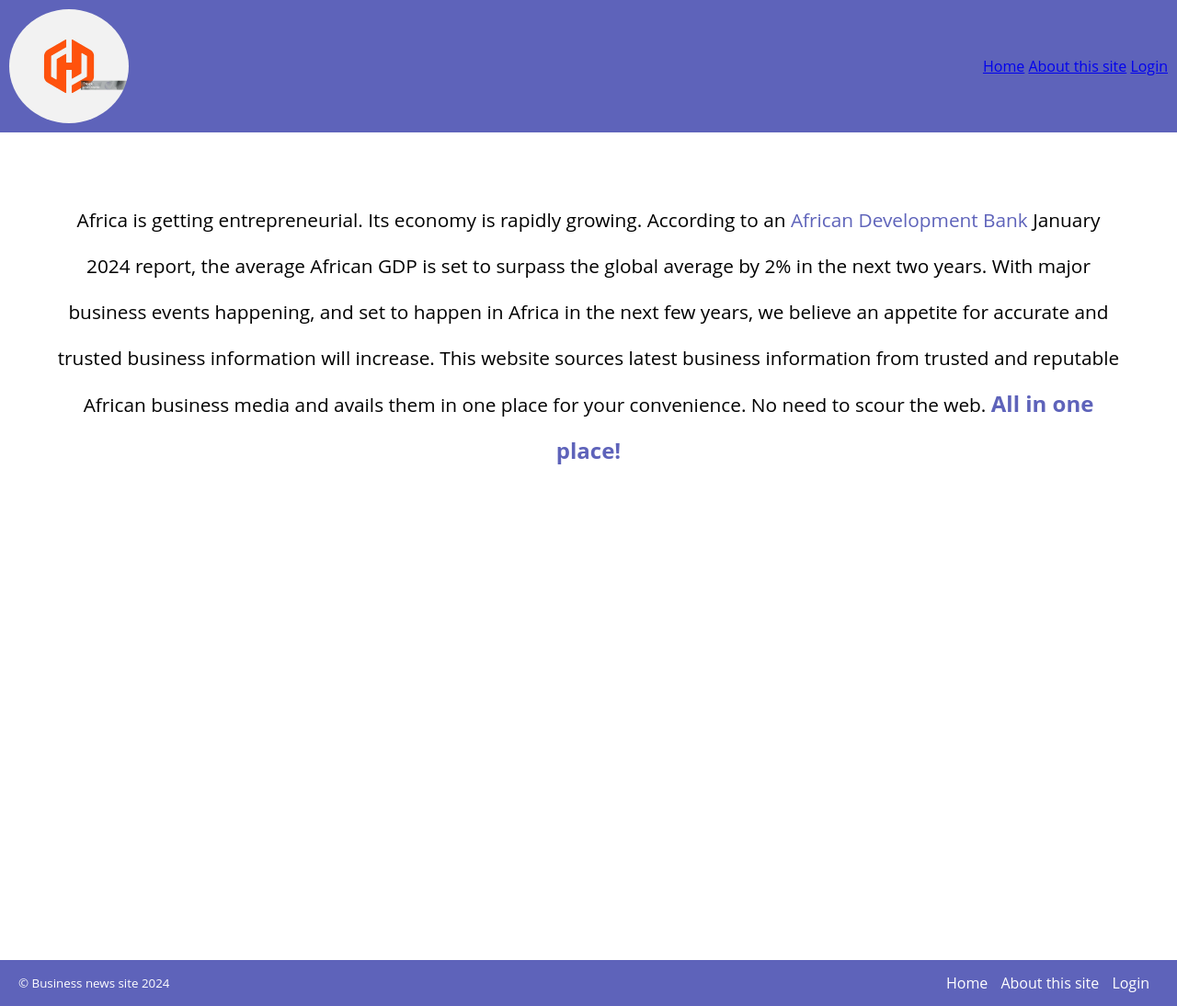
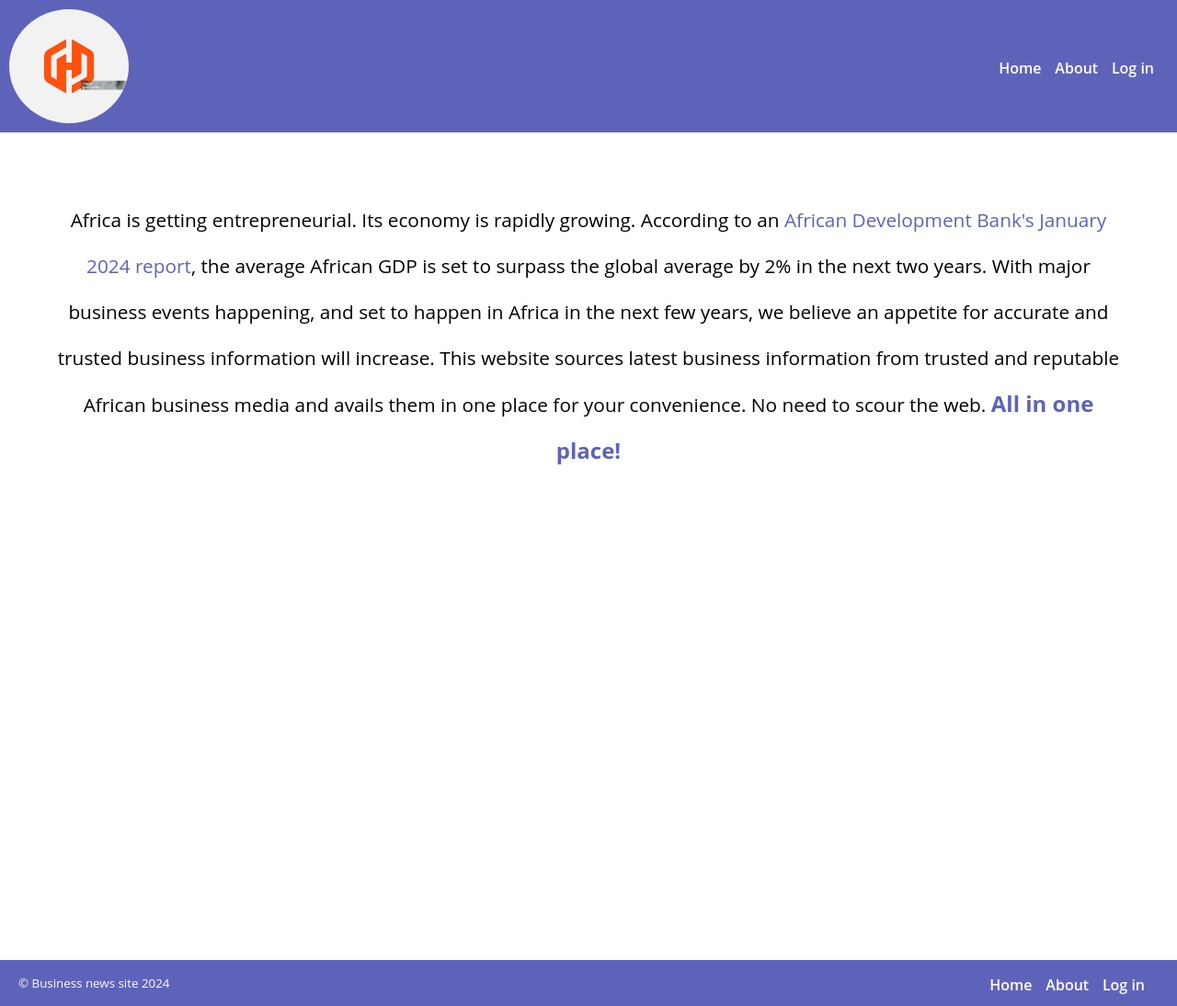
Before and after one commit to Nickodhiambo/Business-News-Web, a Django app: page /about/ in a window 1280 px wide. Shown: the whole page at 92% size. Run offline with Django 3.2, Linux system fonts and the light colour scheme.

Commit message:
Modify templates

```diff
--- a/templates/about.html
+++ b/templates/about.html
@@ -12,22 +12,32 @@
         <div class="container">
             <header>
                 <img src="{% static 'images/logo.jpg' %}" alt="logo image">
-                <nav>
+                <nav class="nav-class">
                     <a href="{% url 'news_content:index' %}">Home</a>
-                    <a href="{% url 'news_content:about' %}">About this site</a>
-		    <a href="{% url 'users:login' %}">Login</a>
+                    <a href="{% url 'news_content:about' %}">About</a>
+		    {% if user.is_authenticated %}
+		        Hello, {{ user }}
+			<a href="{% url 'users:logout' %}">Log out</a>
+		    {% else %}
+		        <a href="{% url 'users:login' %}">Log in</a>
+		    {% endif %}
                 </nav>
             </header>
 
             <div class="about-content">
-		    <p>Africa is getting entrepreneurial. Its economy is rapidly growing. According to an <a href="https://www.afdb.org/en/news-and-events/press-releases/africas-economic-growth-outpace-global-forecast-2023-2024-african-development-bank-biannual-report-58293#:~:text=Africa%20is%20set%20to%20outperform,4%25%20in%202023%20and%202024." target="blank">African Development Bank</a> January 2024 report, the average African GDP is set to surpass the global average by 2% in the next two years. With major business events happening, and set to happen in Africa in the next few years, we believe an appetite for accurate and trusted business information will increase. This website sources latest business information from trusted and reputable African business media and avails them in one place for your convenience. No need to scour the web. <b>All in one place!</b> </p>
+		    <p>Africa is getting entrepreneurial. Its economy is rapidly growing. According to an <a href="https://www.afdb.org/en/news-and-events/press-releases/africas-economic-growth-outpace-global-forecast-2023-2024-african-development-bank-biannual-report-58293#:~:text=Africa%20is%20set%20to%20outperform,4%25%20in%202023%20and%202024." target="blank">African Development Bank's January 2024 report</a>, the average African GDP is set to surpass the global average by 2% in the next two years. With major business events happening, and set to happen in Africa in the next few years, we believe an appetite for accurate and trusted business information will increase. This website sources latest business information from trusted and reputable African business media and avails them in one place for your convenience. No need to scour the web. <b>All in one place!</b> </p>
             </div>
             <footer>
                 <small>&copy; Business news site 2024</small>
-                <nav>
+                <nav class="nav-class">
                     <a href="{% url 'news_content:index' %}" target="blank">Home</a>
-                    <a href="{% url 'news_content:about' %}" target="blank">About this site</a>
-		    <a href="{% url 'users:login' %}">Login</a>
+                    <a href="{% url 'news_content:about' %}" target="blank">About</a>
+		    {% if user.is_authenticated %}
+		        Hello, {{ user }}
+			<a href="{% url 'users:logout' %}">Log out</a>
+		    {% else %}
+		        <a href="{% url 'users:login' %}">Log in</a>
+		    {% endif %}
                 </nav>
             </footer>
     </body>
--- a/templates/index.html
+++ b/templates/index.html
@@ -14,7 +14,7 @@
                 <img src="{% static 'images/logo.jpg' %}" alt="logo image">
                 <nav class="nav-class">
                     <a href="{% url 'news_content:index' %}">Home</a>
-                    <a href="{% url 'news_content:about' %}">About this site</a>
+                    <a href="{% url 'news_content:about' %}">About</a>
 		    {% if user.is_authenticated %}
 		        Hello, {{ user }}
 			<a href="{% url 'users:logout' %}">Log out</a>
@@ -39,7 +39,7 @@
                 <small>&copy; Business news site 2024</small>
 		<nav class="nav-class">
                     <a href="{% url 'news_content:index' %}" target="blank">Home</a>
-                    <a href="{% url 'news_content:about' %}" target="blank">About this site</a>
+                    <a href="{% url 'news_content:about' %}" target="blank">About</a>
 	            {% if user.is_authenticated %}
                         Hello, {{ user }}
 			<a href ="{% url 'news_content:index' %}">Log out</a>
```
